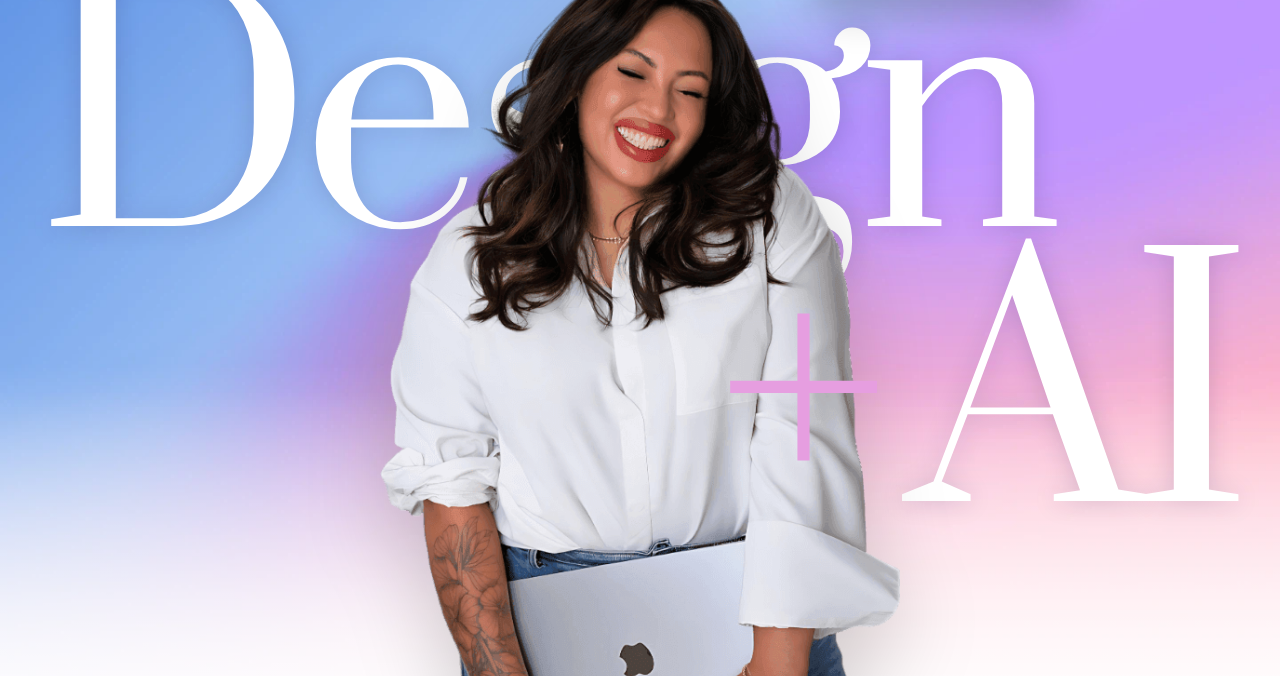
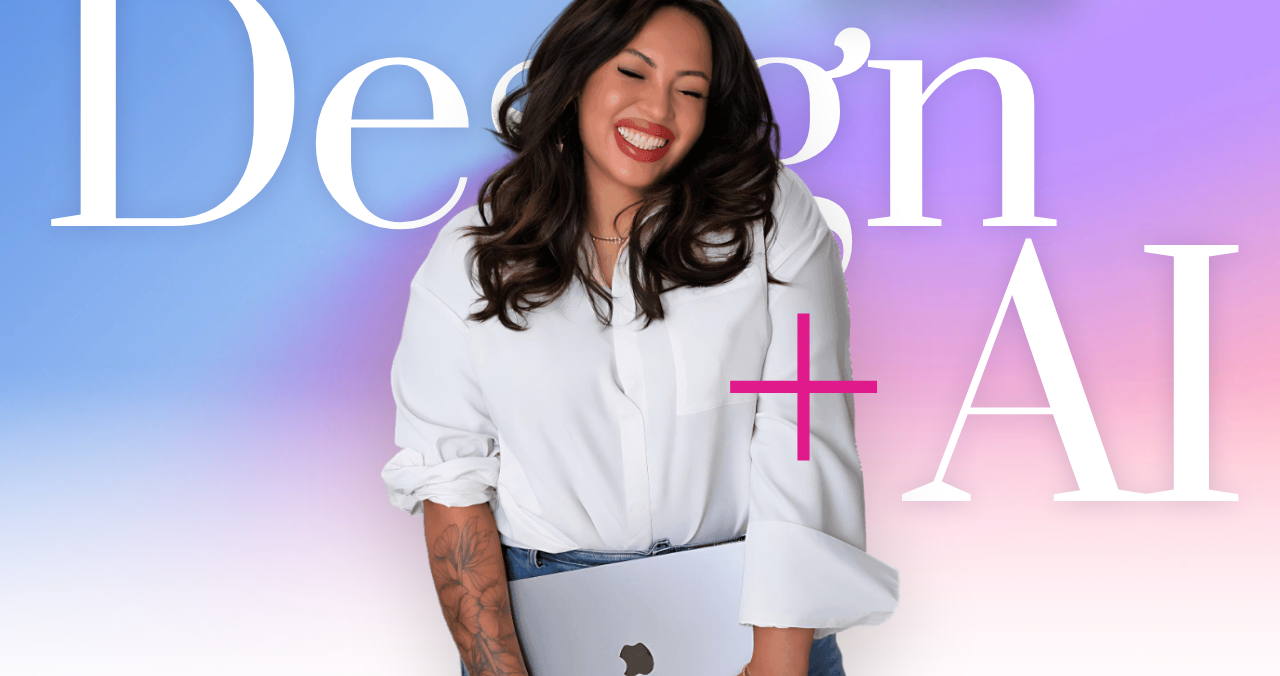
Before and after one commit to amberbockel/amberbockel.com, an Astro site: page / in a window 1280 px wide. Shown: the part 124-800 px from the top of the page. Built offline with nearby package versions, Linux system fonts and the light colour scheme; Astro itself is replaced by a stand-in of ours; a web font is replaced by a local one.

Commit message:
Bring back the bold pink plus on Sunrise
Co-Authored-By: Claude Fable 5.2 <noreply@anthropic.com>
Claude-Session: https://claude.ai/code/session_01VxXV99QgneXeAe6qPodab4

```diff
--- a/src/styles/site.css
+++ b/src/styles/site.css
@@ -141,6 +141,8 @@ main { display: block; }
 :root[data-system="sunrise"] .stage.hero--aurora::before { inset: 0; animation: none; }
 /* Per-system voice for the big words */
 :root[data-system="sunrise"] .stage { --stage-ink: #ffffff; --stage-ink-2: #e69ee0; }
+/* The plus keeps the bold pink from the original Sunrise, the one colour here outside the brand guide. */
+:root[data-system="sunrise"] .stage__plus { color: #e01a8a; }
 :root[data-system="sunrise"] .stage__type { text-shadow: 0 2px 40px rgba(60, 40, 120, .2); }
 :root[data-system="sunrise"] .stage__note { color: #fff; text-shadow: 0 1px 14px rgba(40, 30, 110, .4); }
 :root[data-system="sunrise"] .stage__note b { color: #e69ee0; }
```
